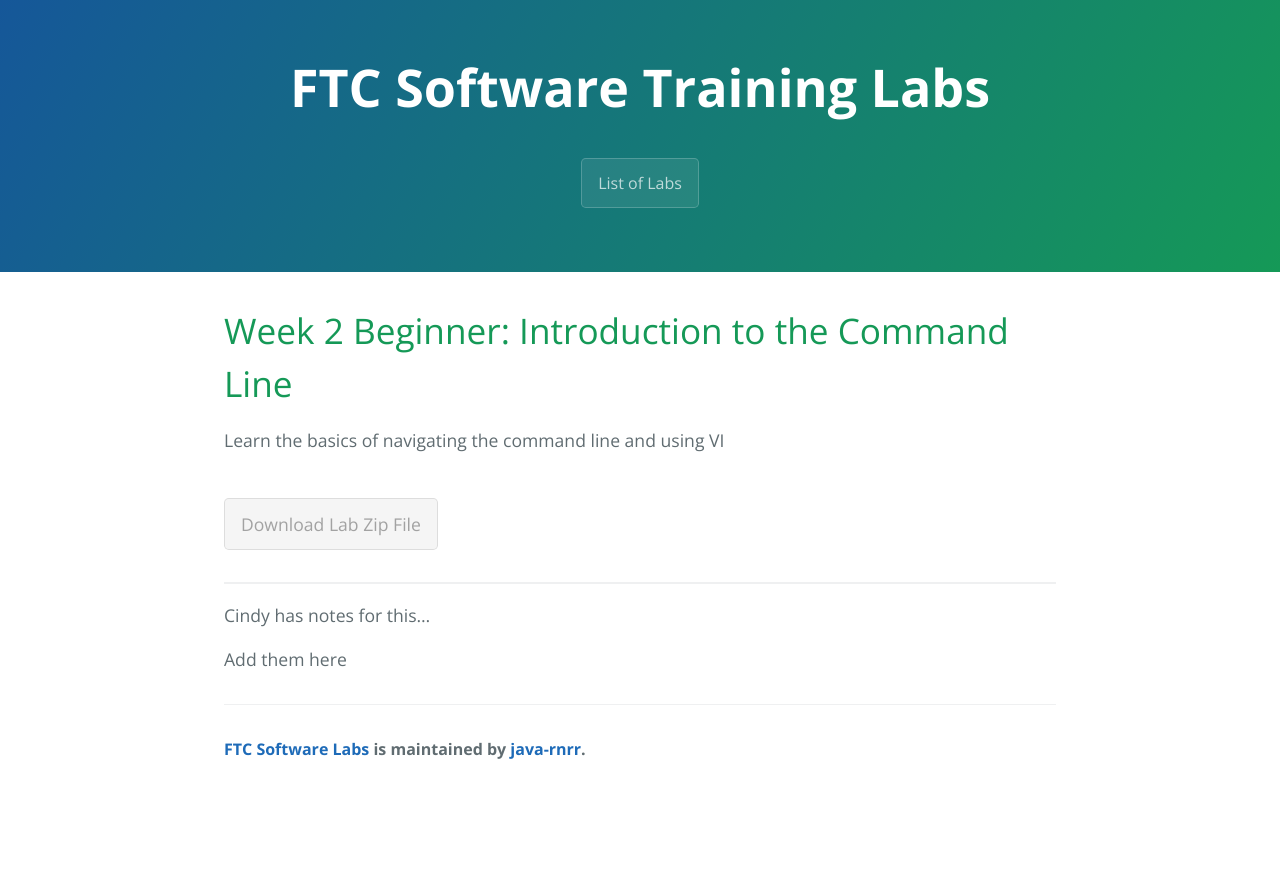
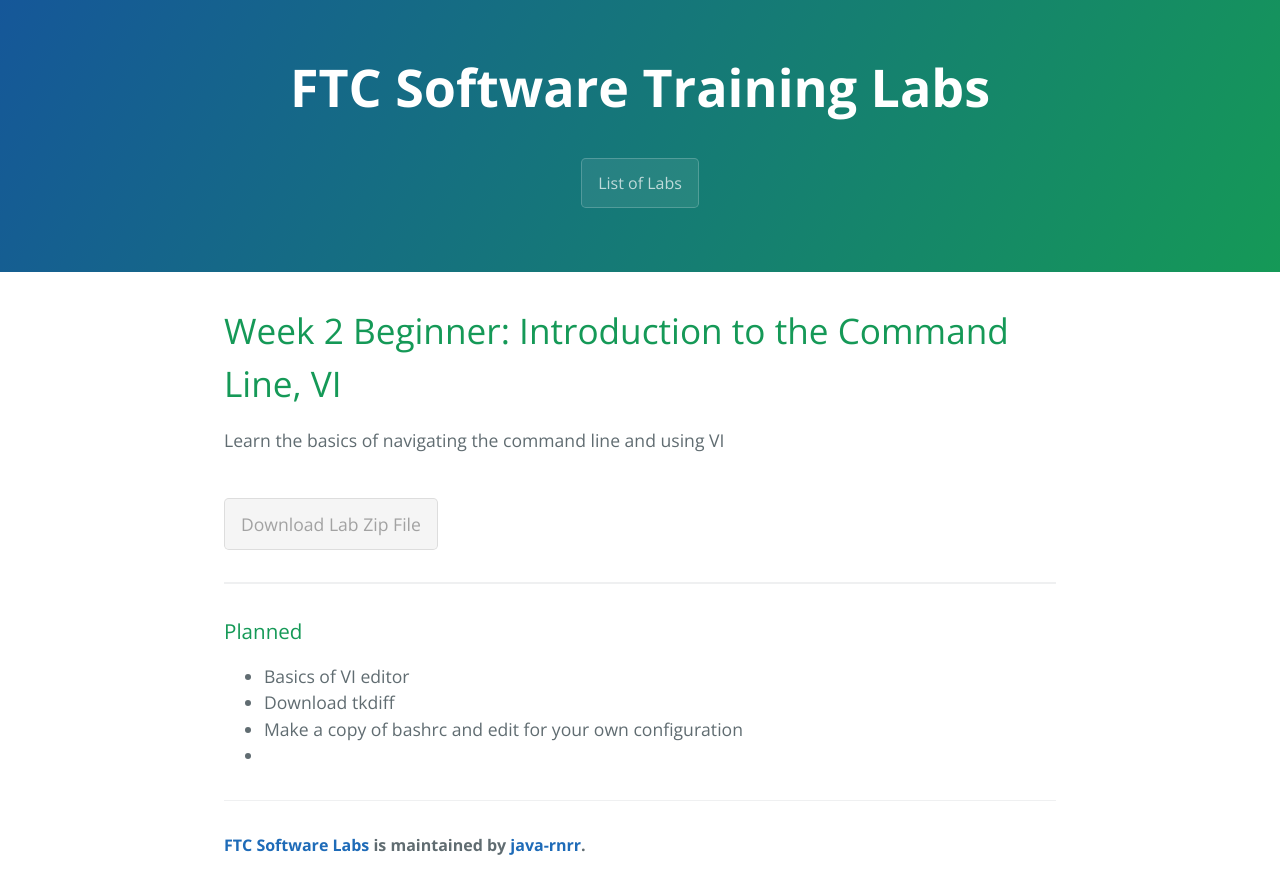
Before and after one commit to java-rnrr/getting-started, a Jekyll site: the page built from _posts/2019-06-03-bw2-intro-to-cmd-line.md, in a window 1280 px wide. Shown: the top 894 px of the page. Built offline with Jekyll 4.4.1, drawn with Linux system fonts in a browser that asks for light colours; the repository's description, which GitHub fills in, is left out.

Commit message:
Update 2019-06-03-bw2-intro-to-cmd-line.md

```diff
--- a/_posts/2019-06-03-bw2-intro-to-cmd-line.md
+++ b/_posts/2019-06-03-bw2-intro-to-cmd-line.md
@@ -1,9 +1,11 @@
 ---
 layout: post
-title: "Week 2 Beginner: Introduction to the Command Line"
+title: "Week 2 Beginner: Introduction to the Command Line, VI"
 description: Learn the basics of navigating the command line and using VI
 ---
 
-Cindy has notes for this...
-
-Add them here
+### Planned
+* Basics of VI editor
+* Download tkdiff
+* Make a copy of bashrc and edit for your own configuration
+*
```
